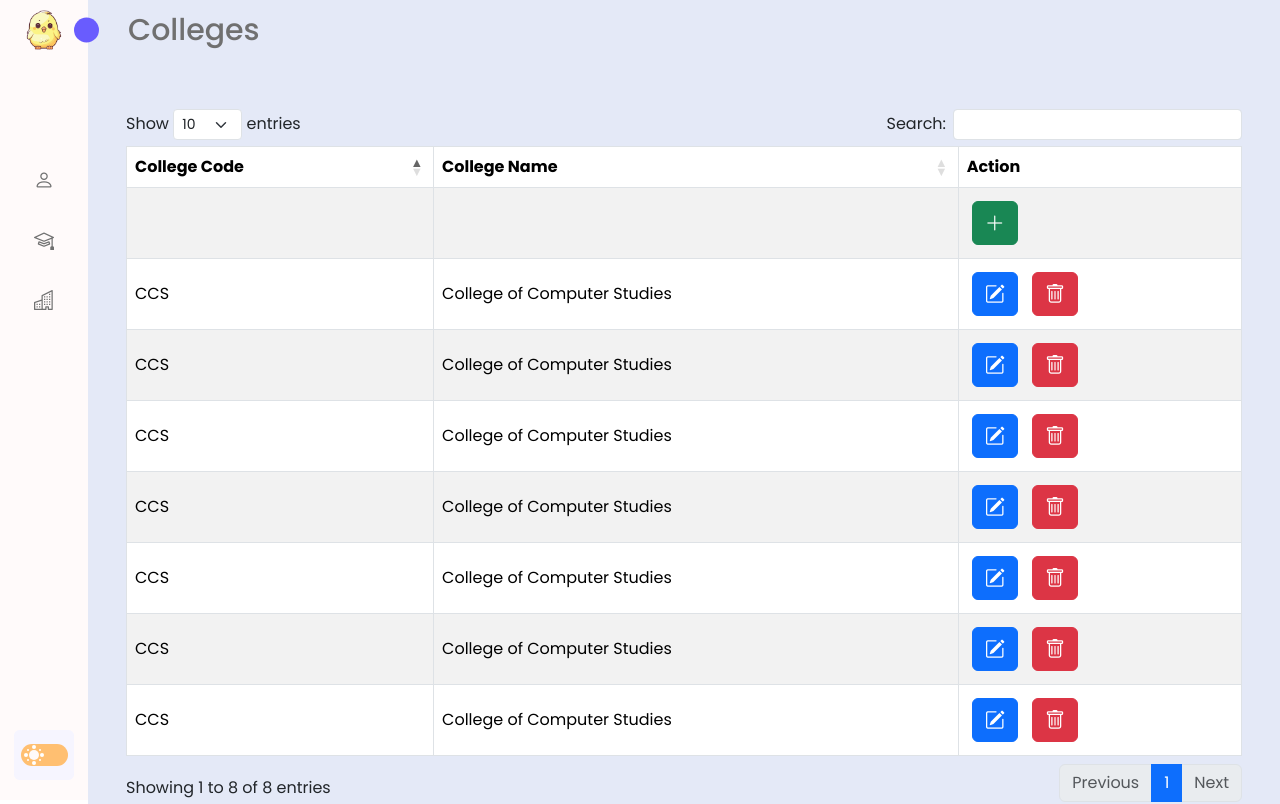
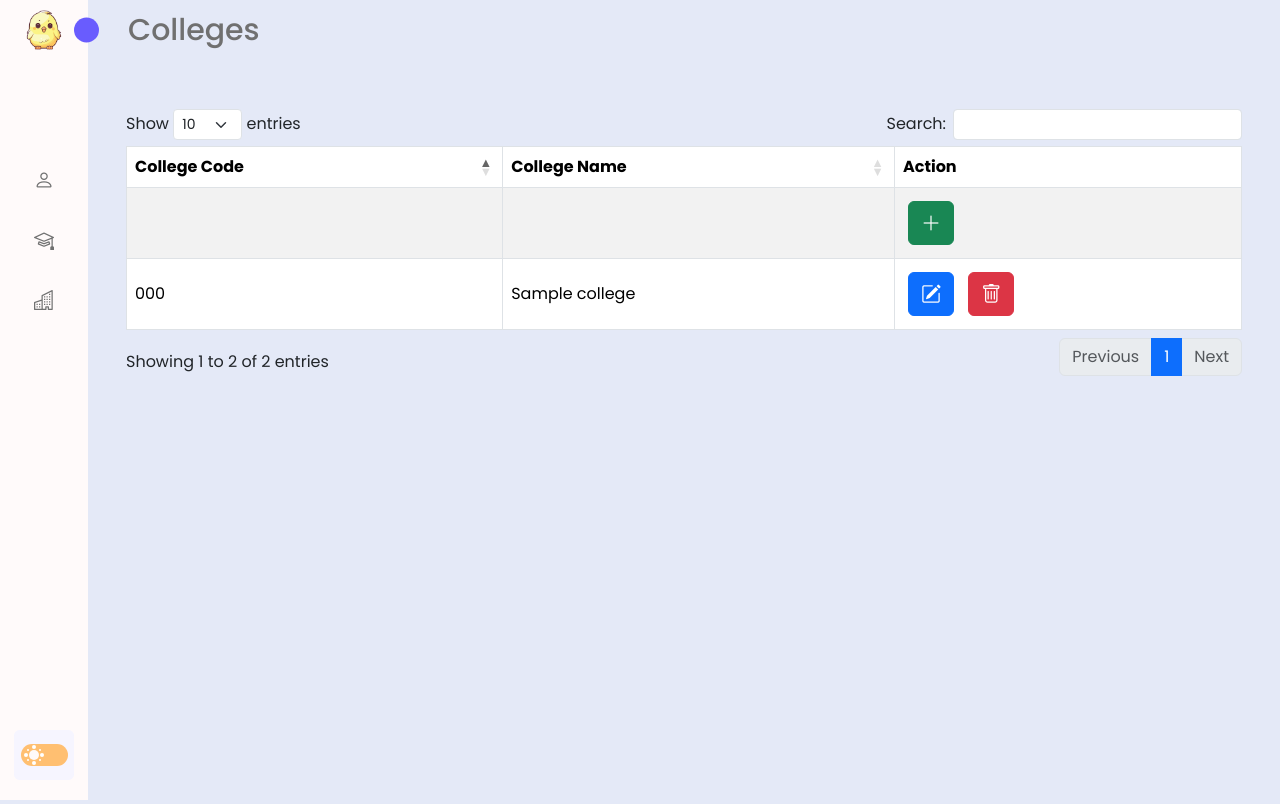
Before and after one commit to Ajman0525/Web-SSIS, a Flask app: template app/templates/colleges.html in a window 1280 px wide. Run offline with Flask 3, Linux system fonts and the light colour scheme; the template is opened without the code that fills it: most values are stand-ins (such as "Sample title", 1, 10 or a date in 2020); some libraries are stand-ins or nearby versions.

Commit message:
Connected the College page to the database

```diff
--- a/app/college/__init__.py
+++ b/app/college/__init__.py
@@ -0,0 +1,3 @@
+from flask import Blueprint
+
+from .controller import college_blueprint
--- a/app/database.py
+++ b/app/database.py
@@ -0,0 +1,16 @@
+import psycopg2
+from flask import current_app, g
+import os
+
+def get_db():
+    if 'db' not in g:
+        g.db = psycopg2.connect(current_app.config['DATABASE_URL'])
+    return g.db
+
+def close_db(e=None):
+    db = g.pop('db', None)
+    if db is not None:
+        db.close()
+
+def init_app(app):
+    app.teardown_appcontext(close_db)
--- a/app/templates/colleges.html
+++ b/app/templates/colleges.html
@@ -20,111 +20,28 @@
                 <td></td>
                 <td></td>
                 <td>
-                    <button class="btn btn-success"
-                            data-bs-toggle="modal"
-                            data-bs-target="#addCollege">
+                    <button class="btn btn-success" data-bs-toggle="modal" data-bs-target="#addCollege">
                         <i class="bi bi-plus-lg"></i>
                     </button>
                 </td>
             </tr>
+            {% for college in colleges %}
             <tr>
-                <td>CCS</td>
-                <td>College of Computer Studies</td>
+
+                <td>{{college.code}}</td>
+                <td>{{college.name}}</td>
                 <td>
                     <button class="btn btn-primary" data-bs-toggle="modal" data-bs-target="#editCollege"
-                        data-college-code="CCS" data-college-name="College of Computer Studies">
+                        data-college-code="{{college.code}}" data-college-name="{{college.name}}">
                         <i class="bi bi-pencil-square"></i>
                     </button>
                     <button class="btn btn-danger" data-bs-toggle="modal" data-bs-target="#deleteConfirmationModal"
-                        data-college-code="CCS">
+                        data-college-code="{{college.code}}">
                         <i class="bi bi-trash"></i></i>
                     </button>
                 </td>
             </tr>
-            <tr>
-                <td>CCS</td>
-                <td>College of Computer Studies</td>
-                <td>
-                    <button class="btn btn-primary" data-bs-toggle="modal" data-bs-target="#editCollege"
-                        data-college-code="CCS" data-college-name="College of Computer Studies">
-                        <i class="bi bi-pencil-square"></i>
-                    </button>
-                    <button class="btn btn-danger" data-bs-toggle="modal" data-bs-target="#deleteConfirmationModal"
-                        data-college-code="CCS">
-                        <i class="bi bi-trash"></i></i>
-                    </button>
-                </td>
-            </tr>
-            <tr>
-                <td>CCS</td>
-                <td>College of Computer Studies</td>
-                <td>
-                    <button class="btn btn-primary" data-bs-toggle="modal" data-bs-target="#editCollege"
-                        data-college-code="CCS" data-college-name="College of Computer Studies">
-                        <i class="bi bi-pencil-square"></i>
-                    </button>
-                    <button class="btn btn-danger" data-bs-toggle="modal" data-bs-target="#deleteConfirmationModal"
-                        data-college-code="CCS">
-                        <i class="bi bi-trash"></i></i>
-                    </button>
-                </td>
-            </tr>
-            <tr>
-                <td>CCS</td>
-                <td>College of Computer Studies</td>
-                <td>
-                    <button class="btn btn-primary" data-bs-toggle="modal" data-bs-target="#editCollege"
-                        data-college-code="CCS" data-college-name="College of Computer Studies">
-                        <i class="bi bi-pencil-square"></i>
-                    </button>
-                    <button class="btn btn-danger" data-bs-toggle="modal" data-bs-target="#deleteConfirmationModal"
-                        data-college-code="CCS">
-                        <i class="bi bi-trash"></i></i>
-                    </button>
-                </td>
-            </tr>
-            <tr>
-                <td>CCS</td>
-                <td>College of Computer Studies</td>
-                <td>
-                    <button class="btn btn-primary" data-bs-toggle="modal" data-bs-target="#editCollege"
-                        data-college-code="CCS" data-college-name="College of Computer Studies">
-                        <i class="bi bi-pencil-square"></i>
-                    </button>
-                    <button class="btn btn-danger" data-bs-toggle="modal" data-bs-target="#deleteConfirmationModal"
-                        data-college-code="CCS">
-                        <i class="bi bi-trash"></i></i>
-                    </button>
-                </td>
-            </tr>
-            <tr>
-                <td>CCS</td>
-                <td>College of Computer Studies</td>
-                <td>
-                    <button class="btn btn-primary" data-bs-toggle="modal" data-bs-target="#editCollege"
-                        data-college-code="CCS" data-college-name="College of Computer Studies">
-                        <i class="bi bi-pencil-square"></i>
-                    </button>
-                    <button class="btn btn-danger" data-bs-toggle="modal" data-bs-target="#deleteConfirmationModal"
-                        data-college-code="CCS">
-                        <i class="bi bi-trash"></i></i>
-                    </button>
-                </td>
-            </tr>
-            <tr>
-                <td>CCS</td>
-                <td>College of Computer Studies</td>
-                <td>
-                    <button class="btn btn-primary" data-bs-toggle="modal" data-bs-target="#editCollege"
-                        data-college-code="CCS" data-college-name="College of Computer Studies">
-                        <i class="bi bi-pencil-square"></i>
-                    </button>
-                    <button class="btn btn-danger" data-bs-toggle="modal" data-bs-target="#deleteConfirmationModal"
-                        data-college-code="CCS">
-                        <i class="bi bi-trash"></i></i>
-                    </button>
-                </td>
-            </tr>
+            {% endfor %}
         </tbody>
     </table>
 </div>
@@ -135,19 +52,20 @@
         <div class="modal-content">
 
             <div class="modal-header">
-                <h5 class="modal-title" id="addModalLabel">Register College</h5>
+                <h5 class="modal-title" id="addModalLabel">Add College</h5>
                 <button type="button" class="btn-close" data-bs-dismiss="modal" aria-label="Close"></button>
             </div>
 
             <div class="modal-body">
-                <form id="addForm">
+                <form id="addForm" method="POST" action="{{ url_for('college.register_college') }}">
                     <div class="mb-3">
                         <label for="collegeCode" class="form-label">College Code:</label>
-                        <input type="text" class="form-control" id="collegeCode" placeholder="e.g. CCS" required>
+                        <input type="text" class="form-control" id="collegeCode" name="code" placeholder="e.g. CCS"
+                            required>
                     </div>
                     <div class="mb-3">
                         <label for="collegeName" class="form-label">College Name:</label>
-                        <input type="text" class="form-control" id="collegeName"
+                        <input type="text" class="form-control" id="collegeName" name="name"
                             placeholder="e.g. College of Computer Studies" required>
                     </div>
                 </form>
@@ -162,15 +80,14 @@
 </div>
 
 <!-- ADD COLLEGE CONFIRMATION MODAL -->
-<div class="modal" id="addConfirmation" tabindex="-1" aria-labelledby="confirmationModalLabel"
-    aria-hidden="true">
+<div class="modal" id="addConfirmation" tabindex="-1" aria-labelledby="confirmationModalLabel" aria-hidden="true">
     <div class="modal-dialog modal-dialog-centered">
         <div class="modal-content">
             <div class="modal-header">
-                <h5 class="modal-title w-100" id="confirmationModalLabel">College Registered Successfully</h5>
+                <h5 class="modal-title w-100" id="confirmationModalLabel">College Added Successfully</h5>
             </div>
             <div class="modal-body">
-                <p class="mt-3">College has been successfully registered.</p>
+                <p class="mt-3">College has been added successfully.</p>
             </div>
             <div class="modal-footer justify-content-right">
                 <button type="button" class="btn btn-success" data-bs-dismiss="modal"> Confirm </button>
@@ -220,7 +137,7 @@
                 <h5 class="modal-title w-100" id="editConfirmationLabel">College Edited Successfully</h5>
             </div>
             <div class="modal-body">
-                <p class="mt-3">College data has been successfully updated.</p>
+                <p class="mt-3">College data has been updated successfully.</p>
             </div>
             <div class="modal-footer justify-content-right">
                 <button type="button" class="btn btn-success" data-bs-dismiss="modal"> Confirm </button>
@@ -235,16 +152,16 @@
     <div class="modal-dialog modal-dialog-centered">
         <div class="modal-content">
             <div class="modal-header">
-                <h5 class="modal-title w-100" id="deleteConfirmationModalLabel">College Deletion Confirmation</h5>
+                <h5 class="modal-title w-100" id="deleteConfirmationModalLabel">Confirm College Deletion</h5>
             </div>
             <div class="modal-body">
                 <p class="mt-3">
-                    Are you sure you want to delete this college data? All programs under this college will be affected.
-                    Likewise, students under those programs will also be affected.
+                   Deleting this college will remove its programs and will impact students enrolled in those programs. This action cannot be undone.
                 </p>
             </div>
             <div class="modal-footer justify-content-right">
                 <form id="deleteForm">
+                    <input type="hidden" name="code" id="deleteCode"> <!-- Hidden input -->
                     <button type="button" class="btn btn-secondary" data-bs-dismiss="modal"> Cancel </button>
                     <button type="submit" class="btn btn-danger"> Confirm </button>
                 </form>
--- a/app/templates/index.html
+++ b/app/templates/index.html
@@ -111,8 +111,8 @@
             </a>
           </li>
 
-          <li class="nav-link {% if request.endpoint == 'colleges' %}active{% endif %}">
-            <a href="{{ url_for('colleges') }}">
+          <li class="nav-link {% if request.endpoint == 'college.colleges' %}active{% endif %}">
+            <a href="{{ url_for('college.colleges') }}">
               <i class="bi bi-buildings icon"></i>
               <span class="text nav-text">Colleges</span>
             </a>
```
Also changed, not shown: app/__init__.py (+15 -3 lines), app/static/script.js (+48 -15 lines).
